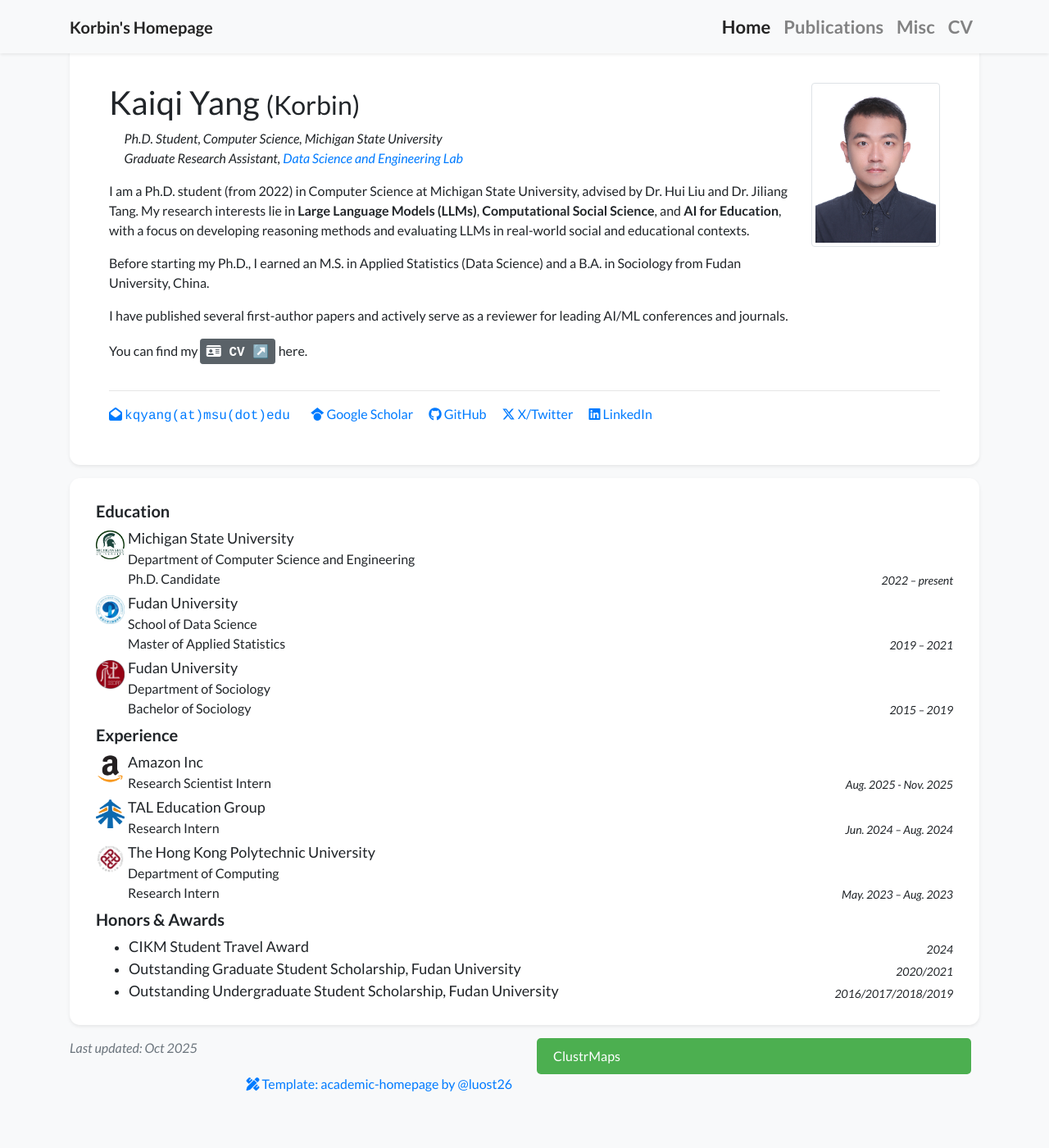
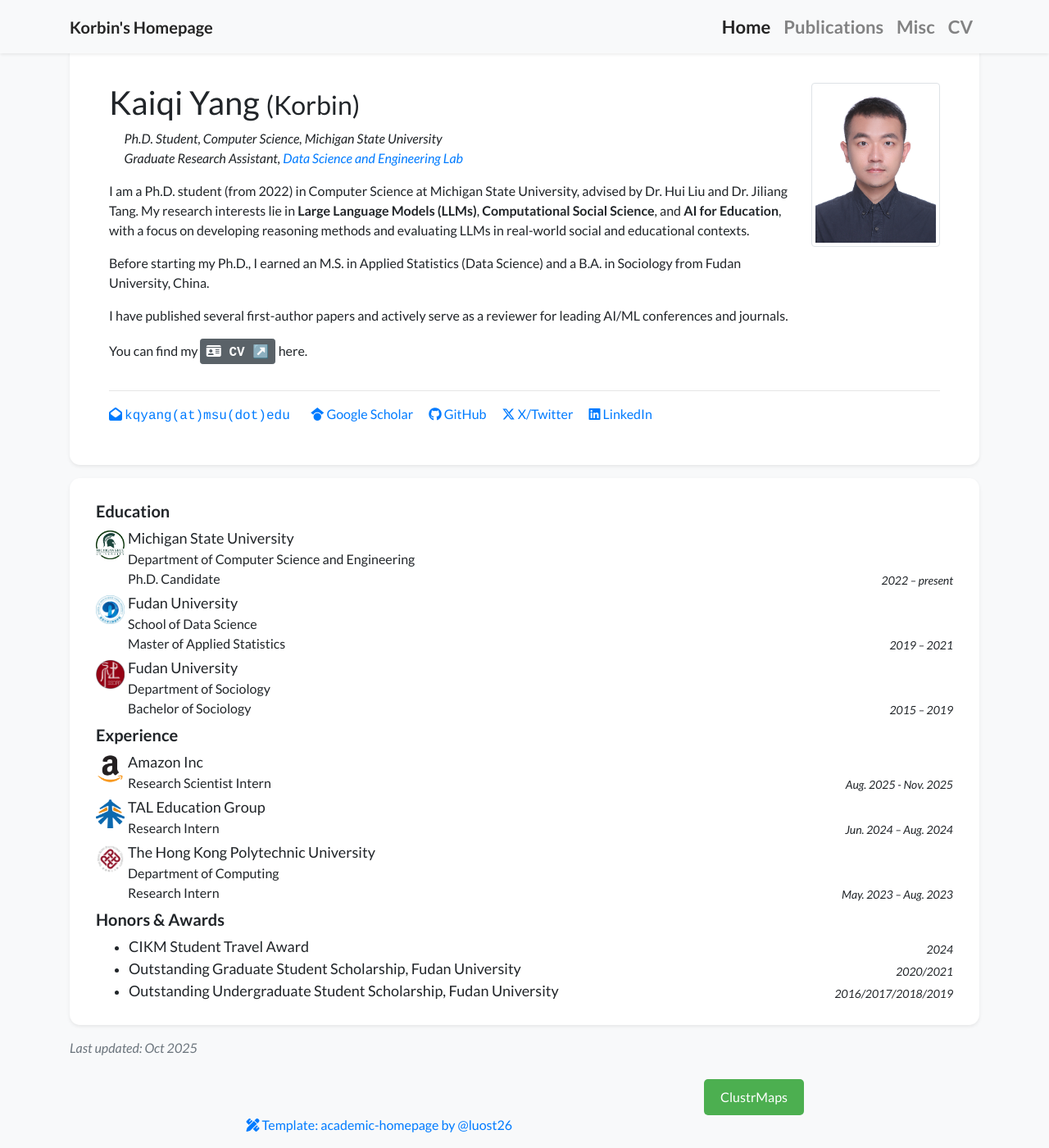
Before and after one commit to KorbinY/korbiny.github.io, a Jekyll site: the page built from index.html, in a window 1280 px wide and 1400 px high, scrolled down 27 px. Shown: the whole window at 82% size. Built offline with Jekyll 4.4.1, drawn with Linux system fonts in a browser that asks for light colours; nearby versions of some CDN libraries; a style sheet for code colours, icons or effects is not loaded; before the commit the page ends 1377 px from its top, so only the background shows below that.

Commit message:
add geo statistics

```diff
--- a/_includes/geo.html
+++ b/_includes/geo.html
@@ -1,5 +1,6 @@
-
+<div class="geo_container">
     <div class="geostat-button">ClustrMaps</div>
     <div class="geostat-container">
         <script type="text/javascript" id="clustrmaps" src="//cdn.clustrmaps.com/map_v2.js?cl=878787&amp;w=200&amp;t=tt&amp;d=AOHGQSRze7SIRR2k6C3o8lBzJFx74yZo39cfH1cDX7g&amp;co=e8e8e8&amp;ct=00196b"></script>
     </div>
+</div>
--- a/assets/css/custom.css
+++ b/assets/css/custom.css
@@ -3,26 +3,26 @@
   font-weight: bold;
 }
 
-/* Default fallback → ">" */
+
 .cv-text::after {
   content: ">";
 }
 
-/* Fallback to Unicode up-right arrow (U+2197) */
+
 @supports (content: "\2197") {
   .cv-text::after {
     content: "\2197";
   }
 }
 
-/* Prefer emoji up-right arrow (U+2197 U+FE0F) */
+
 @supports (content: "\2197\FE0F") {
   .cv-text::after {
     content: "\2197\FE0F";
   }
 }
 
-/* customized Bootstrap secondary button */
+
 .btn.btn-secondary-deep {
   font-size: 1rem;
   line-height: 1.5;
@@ -61,9 +61,11 @@
   opacity: 0.65;
 }
 
+
 .geo_container {
     display: flex;
     justify-content: center;
+    align-items: center;
     margin-top: 50px;
 }
 
@@ -83,12 +85,9 @@
     padding: 10px;
     border-radius: 5px;
     box-shadow: 0 4px 8px rgba(0, 0, 0, 0.2);
-    position: absolute;
-    top: 50px;
-    left: 0;
-    z-index: 10;
+
+    margin-top: 10px;
 }
-
 
 .geostat-button:hover + .geostat-container {
     display: block;
```
